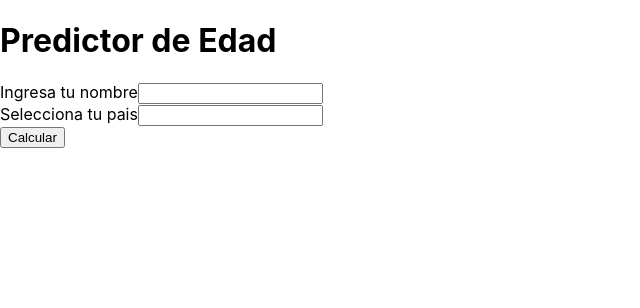
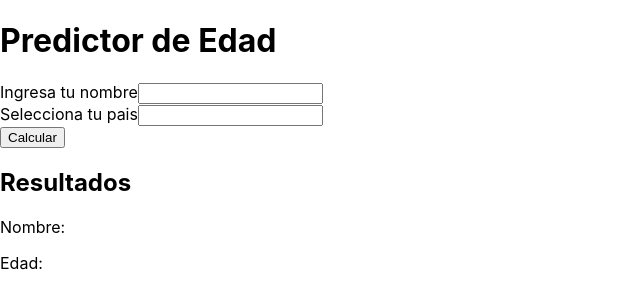
Before and after one commit to rojasmcamilo/prueba-fintegra, a React (Create React App) app: page / in a window 1280 px wide. Shown: the top 308 px of the page, without its empty margins (0-640 px from the left). Built offline with nearby package versions, Linux system fonts and the light colour scheme.

Commit message:
Se completa llamamiento a la API, solo se cumple primer condicion. Busqueda con un nombre. Pendiente deimplementar busqueda simple, y localizacion. Cristhian Rojas

```diff
--- a/src/components/AgePredictor.js
+++ b/src/components/AgePredictor.js
@@ -1,18 +1,36 @@
 import "../css/AgePredictor.css"
+
+//Hooks
+import {  useState } from 'react'
+import axios from 'axios';
 
 function AgePredictor () {
 
-    const calcular = (e) => {
+    const [ agePrediction, setAgePrediction] = useState('')
+
+
+    const Calcular = (e) => {
         e.preventDefault();
-        console.log('Esta funcionando el submit');
+
+        const name = e.target.name.value;
+
+        const endPoint = `https://api.agify.io?name=${name}`
+        axios.get(endPoint)
+        .then(res => {
+            const prediction = res.data
+            console.log(prediction);
+            setAgePrediction(prediction)
+        })
+        .catch(error => {
+            alert('error, vuelve a intentar')
+        } )
     }
-
 
     return(
         <>
         <h1>Predictor de Edad</h1>
 
-        <form onSubmit={calcular}>
+        <form onSubmit={Calcular}>
             <label id='name'>Ingresa tu nombre</label>
             <input type='text' name='name'/>
             <br/>
@@ -21,6 +39,11 @@ function AgePredictor () {
             <br/>
             <button type='submit'>Calcular</button>
         </form>
+
+        <h2>Resultados</h2>
+        <p>Nombre:{agePrediction.name} </p>
+        <p>Edad:{agePrediction.age} </p>
+
         </>
     )
 }
```
